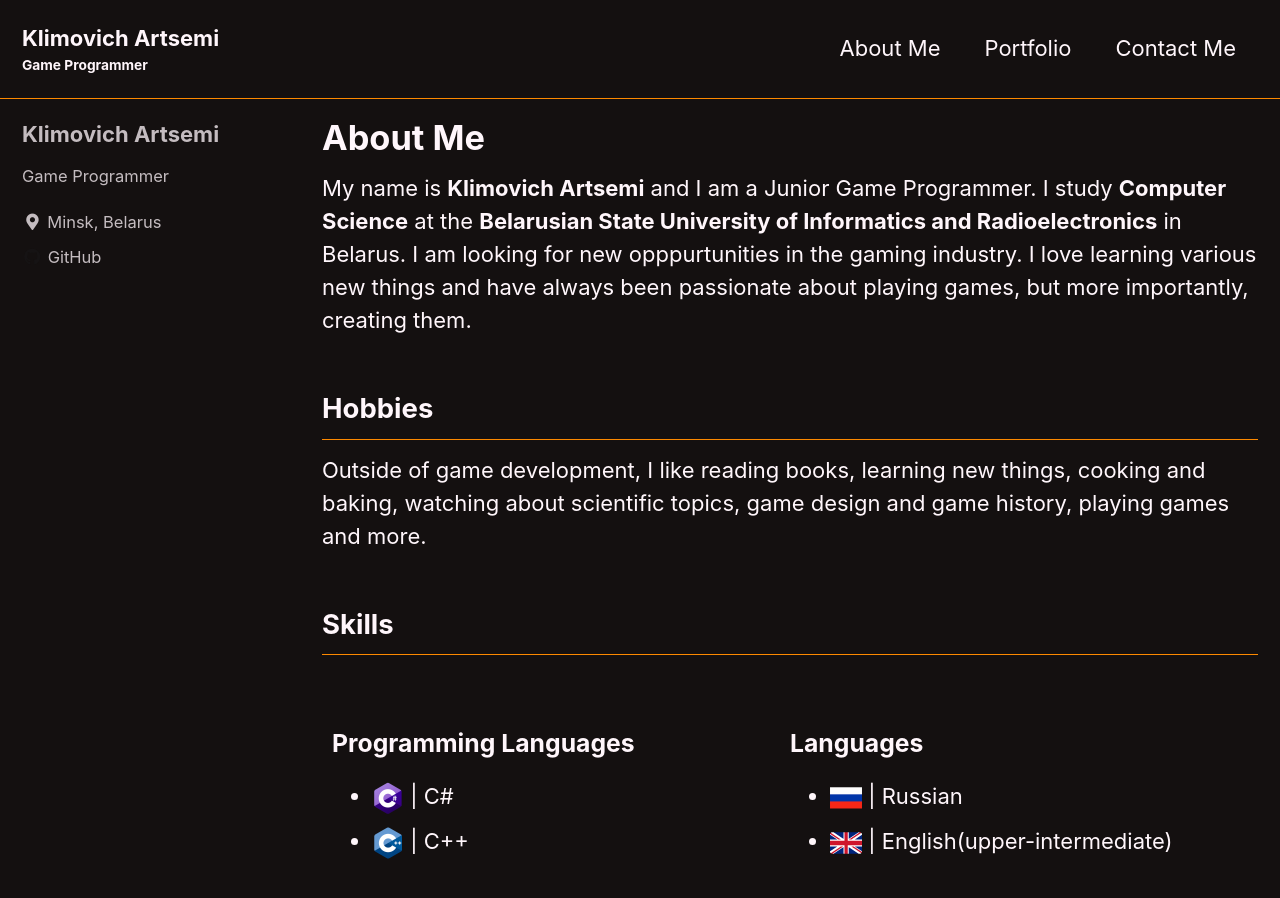
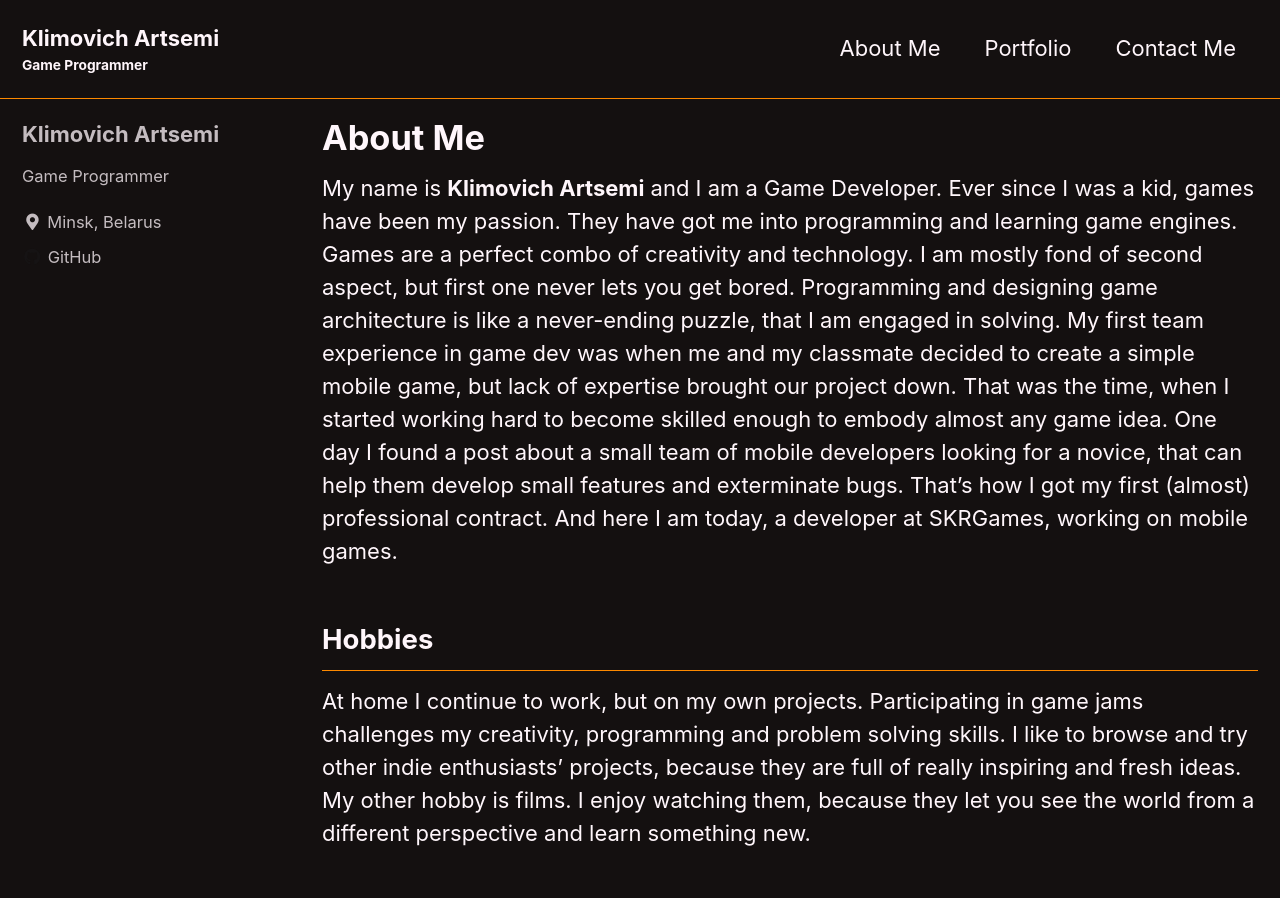
Before and after one commit to artegful/artegful.github.io, a Jekyll site: the page built from _pages/about.md, in a window 1280 px wide and 900 px high. Built offline with Jekyll 4.4.1, drawn with Linux system fonts in a browser that asks for light colours; cached includes are drawn as plain includes.

Commit message:
changed description

```diff
--- a/_pages/about.md
+++ b/_pages/about.md
@@ -23,13 +23,15 @@ author_profile: true
 </style>
 
 <p>
-My name is <b>Klimovich Artsemi</b> and I am a Junior Game Programmer. I study <b>Computer Science</b> at the <b>Belarusian State University of Informatics and Radioelectronics</b> in Belarus. I am looking for new opppurtunities in the gaming industry.
-I love learning various new things and have always been passionate about playing games, but more importantly, creating them.
+My name is <b>Klimovich Artsemi</b> and I am a Game Developer.
+Ever since I was a kid, games have been my passion. They have got me into programming and learning game engines. Games are a perfect combo of creativity and technology. I am mostly fond of second aspect, but first one never lets you get bored. Programming and designing game architecture is like a never-ending puzzle, that I am engaged in solving.
+
+My first team experience in game dev was when me and my classmate decided to create a simple mobile game, but lack of expertise brought our project down. That was the time, when I started working hard to become skilled enough to embody almost any game idea. One day I found a post about a small team of mobile developers looking for a novice, that can help them develop small features and exterminate bugs. That’s how I got my first (almost) professional contract. And here I am today, a developer at SKRGames, working on mobile games.
 </p>
 
 <h2>Hobbies</h2>
 <p>
-Outside of game development, I like reading books, learning new things, cooking and baking, watching about scientific topics, game design and game history, playing games and more.
+At home I continue to work, but on my own projects. Participating in game jams challenges my creativity, programming and problem solving skills. I like to browse and try other indie enthusiasts’ projects, because they are full of really inspiring and fresh ideas. My other hobby is films. I enjoy watching them, because they let you see the world from a different perspective and learn something new.
 </p>
 
 <h2>Skills</h2>
```
